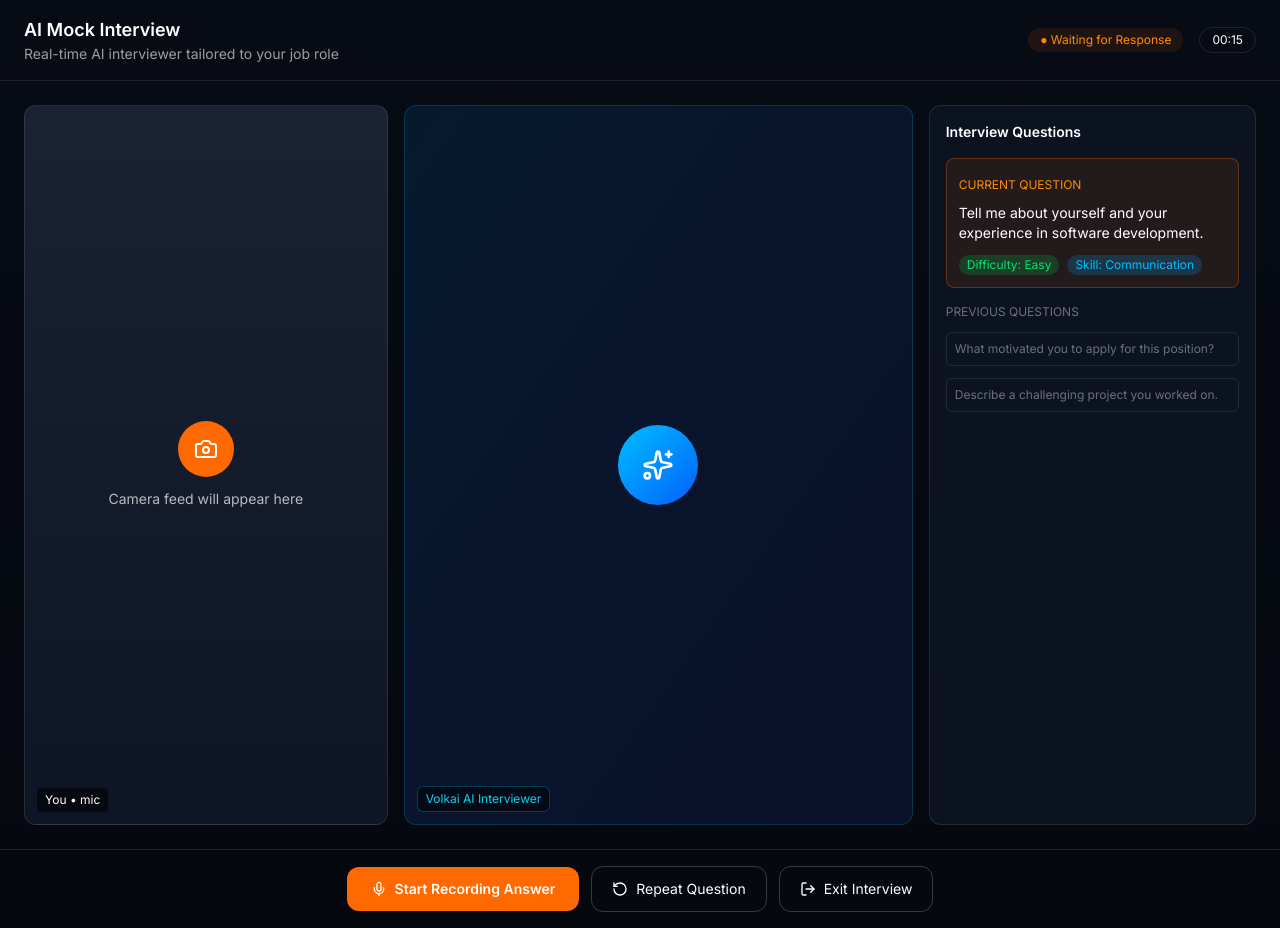
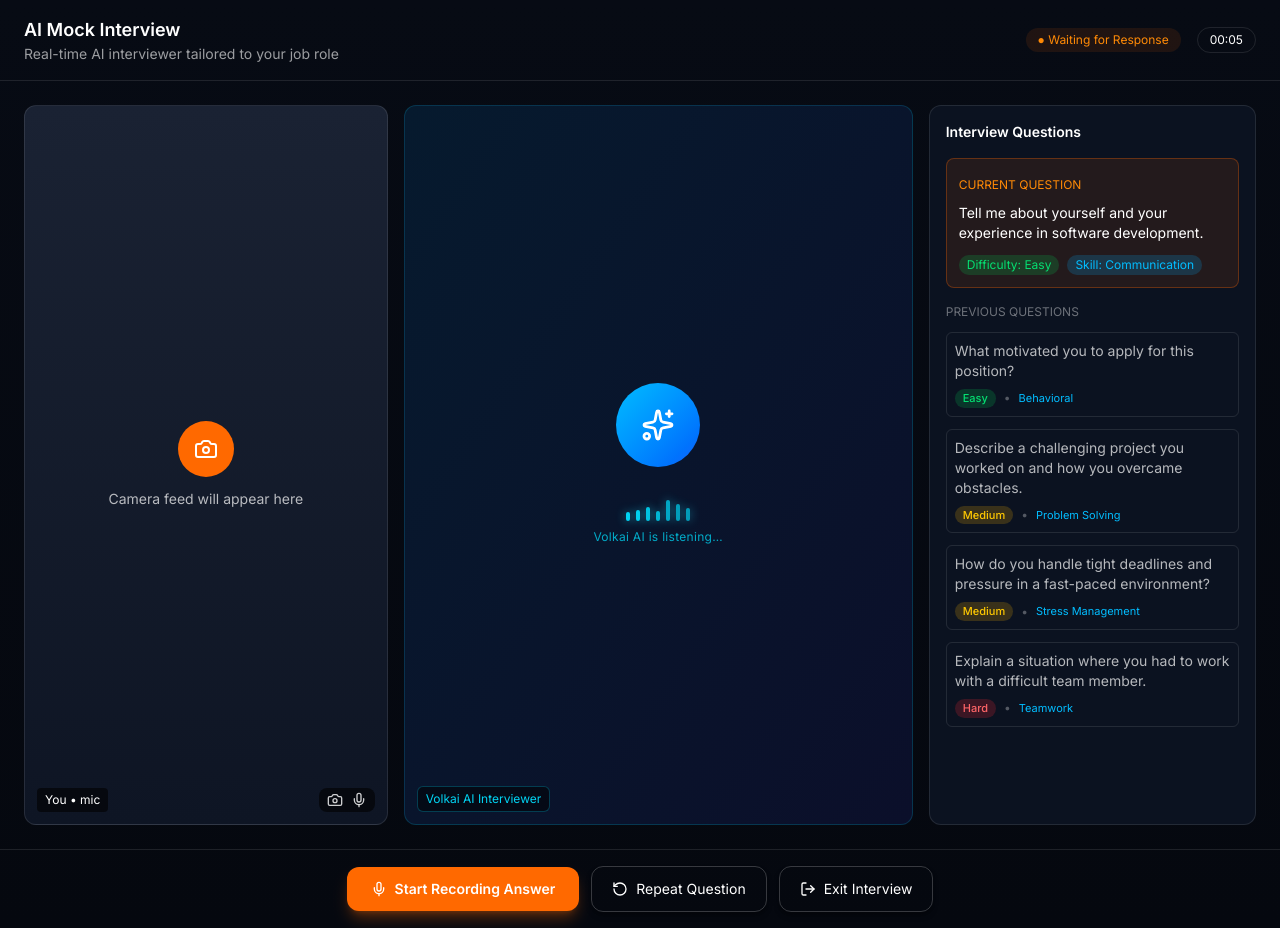
Before and after one commit to Satyam-2003/frontend-UI, a React (Vite) app: page /interview in a window 1280 px wide. Built offline with nearby package versions, Linux system fonts and the light colour scheme.

Commit message:
feature: Add wave loading animation, previous question and update:- interview page

```diff
--- a/package.json
+++ b/package.json
@@ -1,4 +1,5 @@
 {
+  "$schema": "https://json.schemastore.org/package.json",
   "name": "popup_ui",
   "private": true,
   "version": "0.0.0",
@@ -11,6 +12,7 @@
   },
   "dependencies": {
     "@tailwindcss/vite": "^4.1.18",
+    "framer-motion": "^12.27.0",
     "lucide-react": "^0.562.0",
     "react": "^19.2.0",
     "react-dom": "^19.2.0",
--- /dev/null
+++ b/src/components/AILoadingDots.tsx
@@ -0,0 +1,27 @@
+import { motion } from "framer-motion";
+
+const bars = [12, 18, 24, 16, 28, 20, 14];
+
+export const AILoadingDots = () => {
+  return (
+    <div className="mt-4 flex h-10 items-end gap-1.5">
+      {bars.map((height, i) => (
+        <motion.span
+          key={i}
+          className="w-1 rounded-full bg-cyan-400 shadow-[0_0_10px_rgba(34,211,238,0.7)]"
+          animate={{
+            height: [height * 0.4, height, height * 0.6, height * 0.9],
+            opacity: [0.6, 1, 0.7],
+          }}
+          transition={{
+            duration: 1,
+            repeat: Infinity,
+            repeatType: "mirror",
+            ease: "easeInOut",
+            delay: i * 0.08,
+          }}
+        />
+      ))}
+    </div>
+  );
+};
--- a/src/components/InterviewPage.tsx
+++ b/src/components/InterviewPage.tsx
@@ -1,6 +1,26 @@
 import { Camera, Mic, RotateCcw, LogOut, Sparkles } from "lucide-react";
+import { AILoadingDots } from "./AILoadingDots";
+import { PreviousQuestions } from "./PreviousQuestions";
+import { motion } from "framer-motion";
+import { useEffect, useState } from "react";
 
 const InterviewPage = () => {
+  const [seconds, setSeconds] = useState(0);
+
+  useEffect(() => {
+    const timer = setInterval(() => {
+      setSeconds((prev) => prev + 1);
+    }, 1000);
+
+    return () => clearInterval(timer);
+  }, []);
+
+  const formatTime = (totalSeconds: number) => {
+    const mins = String(Math.floor(totalSeconds / 60)).padStart(2, "0");
+    const secs = String(totalSeconds % 60).padStart(2, "0");
+    return `${mins}:${secs}`;
+  };
+
   return (
     <div className="min-h-screen bg-linear-to-b from-[#070B14] to-[#05080F] text-white font-(--font-inter)">
       {/* HEADER */}
@@ -17,7 +37,7 @@ const InterviewPage = () => {
             ● Waiting for Response
           </span>
           <span className="rounded-full border border-white/10 px-3 py-1 text-xs">
-            00:15
+            {formatTime(seconds)}
           </span>
         </div>
       </header>
@@ -36,14 +56,37 @@ const InterviewPage = () => {
           <span className="absolute bottom-3 left-3 rounded bg-black/60 px-2 py-1 text-xs">
             You • mic
           </span>
+
+          <div className="absolute bottom-3 right-3 flex items-center gap-2 rounded-lg bg-black/60 px-2 py-1">
+            <Camera className="h-4 w-4 text-white/80 hover:text-white" />
+            <Mic className="h-4 w-4 text-white/80 hover:text-white" />
+          </div>
         </section>
 
         {/* CENTER – AI INTERVIEWER */}
-        <section className="relative flex min-h-65 items-center justify-center rounded-xl border border-cyan-500/20 bg-linear-to-br from-[#061A2E] to-[#0B0F2A]">
-          <div className="flex h-20 w-20 items-center justify-center rounded-full bg-linear-to-br from-sky-400 to-blue-600">
+        <section className="relative flex h-180 flex-col items-center justify-center rounded-xl border border-cyan-500/20 bg-linear-to-br from-[#061A2E] to-[#0B0F2A]">
+          {/* AI Icon */}
+          <motion.div
+            animate={{ scale: [1, 1.05, 1] }}
+            transition={{ duration: 2.2, repeat: Infinity }}
+            className="flex h-20 w-20 items-center justify-center rounded-full bg-linear-to-br from-sky-400 to-blue-600"
+          >
             <Sparkles className="h-8 w-8 text-white" />
-          </div>
+          </motion.div>
 
+          {/* Waveform */}
+          <AILoadingDots />
+
+          {/* Status Text */}
+          <motion.p
+            className="mt-2 text-xs tracking-wide text-cyan-400/80"
+            animate={{ opacity: [0.6, 1, 0.6] }}
+            transition={{ duration: 1.6, repeat: Infinity }}
+          >
+            Volkai AI is listening…
+          </motion.p>
+
+          {/* Label */}
           <span className="absolute bottom-3 left-3 rounded-md border border-cyan-500/30 bg-black/50 px-2 py-1 text-xs text-cyan-400">
             Volkai AI Interviewer
           </span>
@@ -72,31 +115,64 @@ const InterviewPage = () => {
           </div>
 
           {/* Upcoming */}
-          <div className="mt-4 space-y-3 text-xs text-white/40">
-            <p>PREVIOUS QUESTIONS</p>
-            <div className="rounded-md border border-white/10 p-2">
-              What motivated you to apply for this position?
-            </div>
-            <div className="rounded-md border border-white/10 p-2">
-              Describe a challenging project you worked on.
-            </div>
-          </div>
+          <PreviousQuestions />
         </aside>
       </main>
 
       {/* FOOTER CONTROLS */}
       <footer className="flex flex-wrap items-center justify-center gap-3 border-t border-white/10 px-6 py-4">
-        <button className="flex items-center gap-2 rounded-xl bg-orange-500 px-6 py-3 text-sm font-semibold text-white hover:bg-orange-600">
+        <button
+          className="
+    flex items-center gap-2
+    rounded-xl
+    bg-orange-500
+    px-6 py-3
+    text-sm font-semibold text-white
+    shadow-lg shadow-orange-500/30
+    transition-all duration-200 ease-out
+    hover:scale-[1.03]
+    hover:bg-orange-600
+    active:scale-[0.97]
+  "
+        >
           <Mic className="h-4 w-4" />
           Start Recording Answer
         </button>
 
-        <button className="flex items-center gap-2 rounded-xl border border-white/20 px-5 py-3 text-sm hover:bg-white/5">
+        <button
+          className="
+    flex items-center gap-2
+    rounded-xl
+    border border-white/20
+    px-5 py-3
+    text-sm
+    shadow-md shadow-black/30
+    transition-all duration-200 ease-out
+    hover:scale-[1.03]
+    hover:border-white/40
+    hover:bg-white/10
+    active:scale-[0.97]
+  "
+        >
           <RotateCcw className="h-4 w-4" />
           Repeat Question
         </button>
 
-        <button className="flex items-center gap-2 rounded-xl border border-white/20 px-5 py-3 text-sm hover:bg-white/5">
+        <button
+          className="
+    flex items-center gap-2
+    rounded-xl
+    border border-white/20
+    px-5 py-3
+    text-sm
+    shadow-md shadow-black/30
+    transition-all duration-200 ease-out
+    hover:scale-[1.03]
+    hover:border-red-500/40
+    hover:bg-red-500/10
+    active:scale-[0.97]
+  "
+        >
           <LogOut className="h-4 w-4" />
           Exit Interview
         </button>
--- /dev/null
+++ b/src/components/PreviousQuestions.tsx
@@ -0,0 +1,76 @@
+import { motion } from "framer-motion";
+
+const previousQuestions = [
+  {
+    question: "What motivated you to apply for this position?",
+    difficulty: "Easy",
+    category: "Behavioral",
+    color: "green",
+  },
+  {
+    question:
+      "Describe a challenging project you worked on and how you overcame obstacles.",
+    difficulty: "Medium",
+    category: "Problem Solving",
+    color: "yellow",
+  },
+  {
+    question:
+      "How do you handle tight deadlines and pressure in a fast-paced environment?",
+    difficulty: "Medium",
+    category: "Stress Management",
+    color: "yellow",
+  },
+  {
+    question:
+      "Explain a situation where you had to work with a difficult team member.",
+    difficulty: "Hard",
+    category: "Teamwork",
+    color: "red",
+  },
+];
+
+export function PreviousQuestions() {
+  return (
+    <div className="mt-4 space-y-3 text-xs text-white/40">
+      <p>PREVIOUS QUESTIONS</p>
+
+      {previousQuestions.map((q, i) => (
+        <motion.div
+          key={i}
+          initial={{ opacity: 0, y: 12 }}
+          animate={{ opacity: 1, y: 0 }}
+          transition={{
+            duration: 0.4,
+            delay: i * 0.08,
+            ease: "easeOut",
+          }}
+          className="rounded-md border border-white/10 p-2"
+        >
+          <p className="text-sm text-white/70">{q.question}</p>
+
+          <div className="mt-2 flex items-center gap-2">
+            {/* Difficulty Badge */}
+            <span
+              className={`rounded-full px-2 py-0.5 text-[11px] font-medium
+              ${
+                q.color === "green"
+                  ? "bg-green-500/20 text-green-400"
+                  : q.color === "yellow"
+                  ? "bg-yellow-500/20 text-yellow-400"
+                  : "bg-red-500/20 text-red-400"
+              }`}
+            >
+              {q.difficulty}
+            </span>
+
+            <span className="text-white/30">•</span>
+
+            {/* Category */}
+            <span className="text-[11px] text-sky-400">{q.category}</span>
+          </div>
+        </motion.div>
+      ))}
+    </div>
+  );
+}
```
Also changed, not shown: 1 other file (tests, documents, lock files or other folders).
